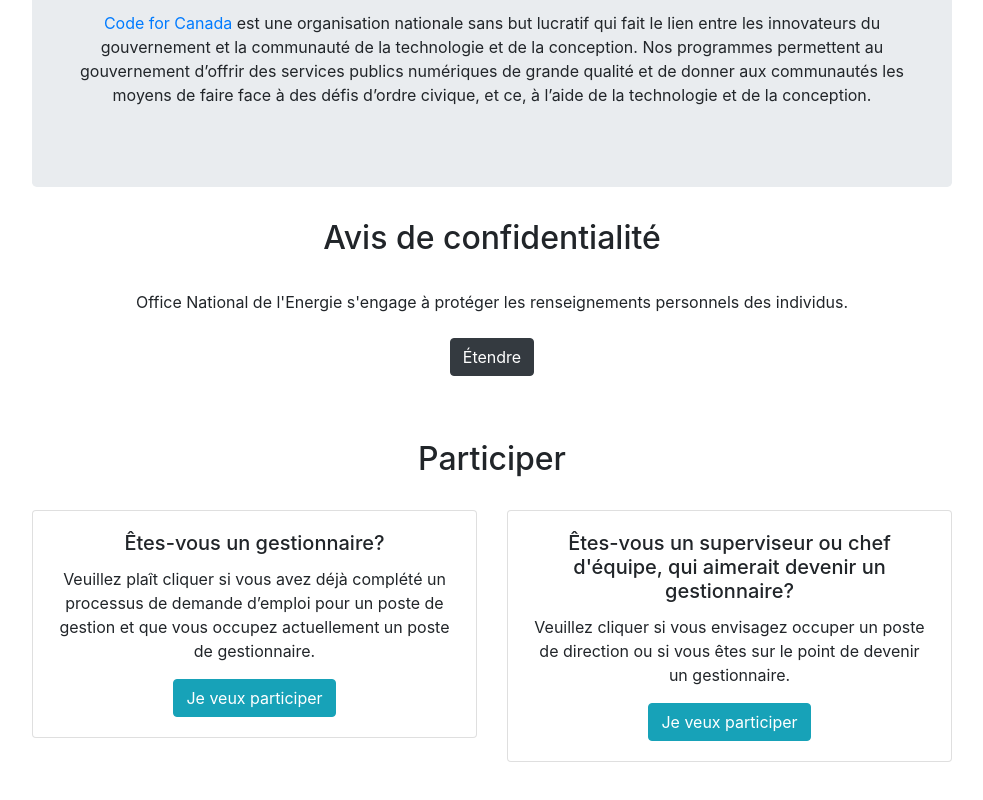
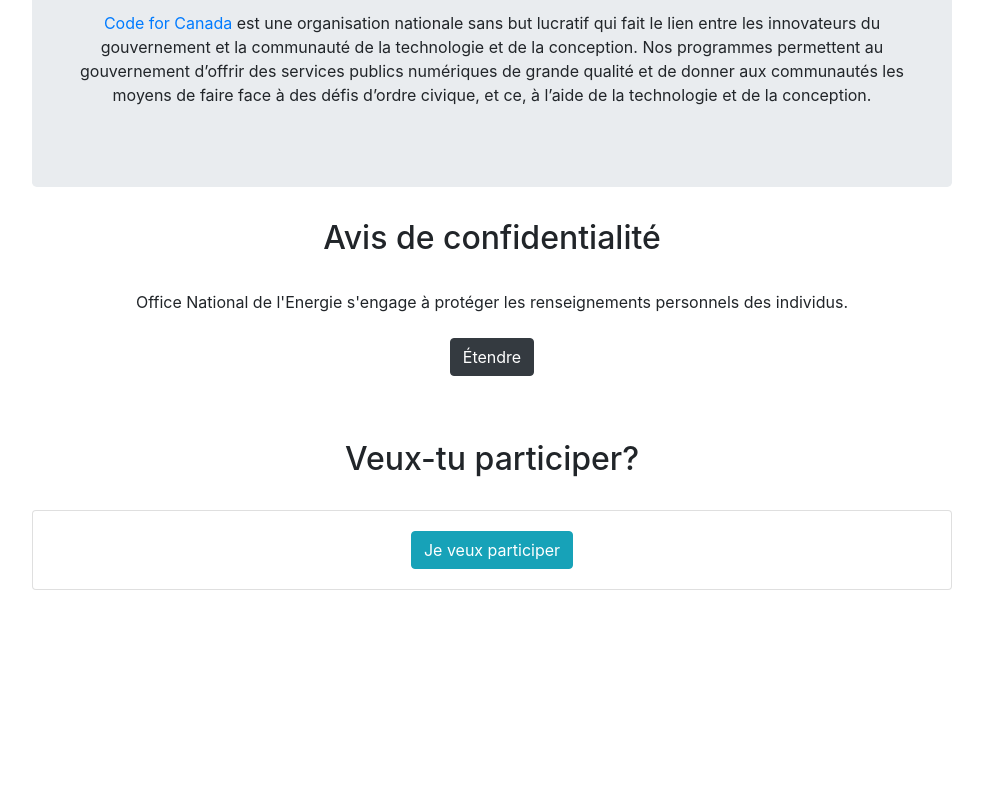
Before and after one commit to codeforcanada-cer/codeforcanada-cer.github.io, a plain HTML site: page fr/index.html in a window 1280 px wide. Shown: the part 729-1529 px from the top of the page, without its empty margins (148-1131 px from the left). After the commit the page ends 1367 px from the top, so only its background shows below. Drawn offline with nearby package versions, Linux system fonts and the light colour scheme.

Commit message:
updated participation header and cards

```diff
--- a/fr/index.html
+++ b/fr/index.html
@@ -147,37 +147,15 @@
 
                 <div class="row">
                     <div class="col-md-12">
-                        <h2 class="text-center">Participer</h2>
+                        <h2 class="text-center">Veux-tu participer?</h2>
                         <br />
                     </div>
                 </div>
                 <div class="row">
-                    <div class="col-sm-6">
+                    <div class="col-md-12">
                         <div class="card">
                             <div class="card-body">
-                                <h5 class="card-title">Êtes-vous un gestionnaire?</h5>
-                                <p class="card-text">
-                                    Veuillez plaît cliquer si vous avez déjà complété un
-                                    processus de demande d’emploi pour un poste de gestion et
-                                    que vous occupez actuellement un poste de gestionnaire.
-                                </p>
-                                <a href="./volunteer-mgr.html" class="btn btn-info">Je veux participer</a>
-                            </div>
-                        </div>
-                    </div>
-                    <div class="col-sm-6">
-                        <div class="card">
-                            <div class="card-body">
-                                <h5 class="card-title">
-                                    Êtes-vous un superviseur ou chef d'équipe, qui aimerait
-                                    devenir un gestionnaire?
-                                </h5>
-                                <p class="card-text">
-                                    Veuillez cliquer si vous envisagez occuper un poste de
-                                    direction ou si vous êtes sur le point de devenir un
-                                    gestionnaire.
-                                </p>
-                                <a href="./volunteer-mgr.html" class="btn btn-info">Je veux participer</a>
+                                <a href="https://docs.google.com/forms/d/e/1FAIpQLSfR0fyM0K3Gm9o9nXG7zlV2-h2yM94_tzcexqlprkoHT5EcWQ/viewform?usp=sf_link" class="btn btn-info">Je veux participer</a>
                             </div>
                         </div>
                     </div>
```
